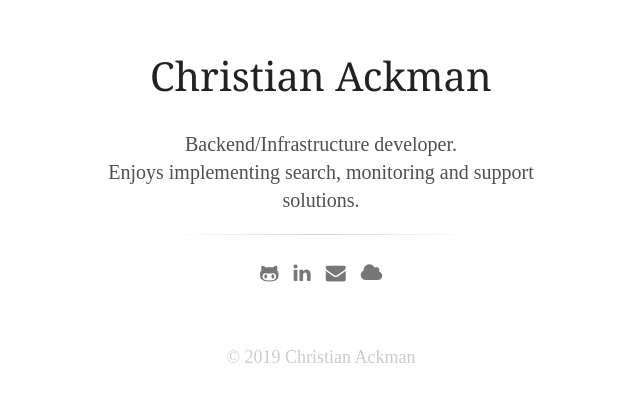
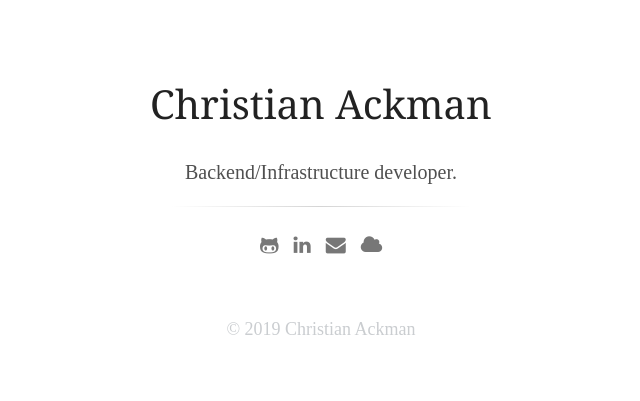
Before and after one commit to christianAckman/christianAckman.github.io, a plain HTML site: page index.html in a window 1280 px wide. Shown: the part 177-578 px from the top of the page, without its empty margins (319-959 px from the left). Drawn offline with nearby package versions, Linux system fonts and the light colour scheme; some packages are replaced by stand-ins of ours; a script that the page names is missing; files whose address does not match are found by name.

Commit message:
update desc.

```diff
--- a/index.html
+++ b/index.html
@@ -34,8 +34,7 @@
     <div class="profile">
       <h1 class="nickname">Christian Ackman</h1>
       <div class="description">
-        <p><p>Backend/Infrastructure developer. <br>Enjoys implementing search, monitoring and support solutions.</p>
-</p>
+        <p>Backend/Infrastructure developer. </p>
       </div>
     </div>
     <hr/>
```
